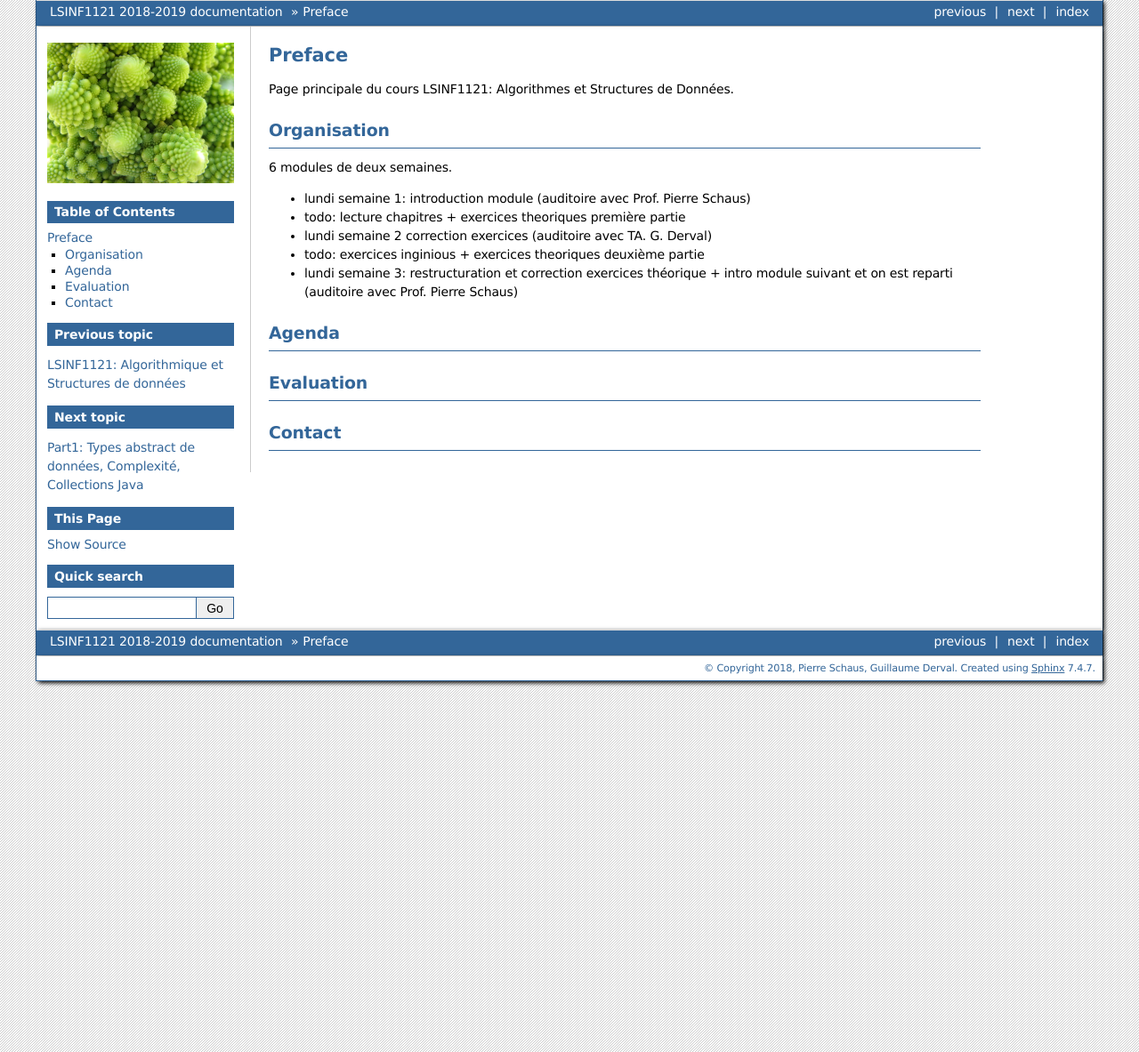
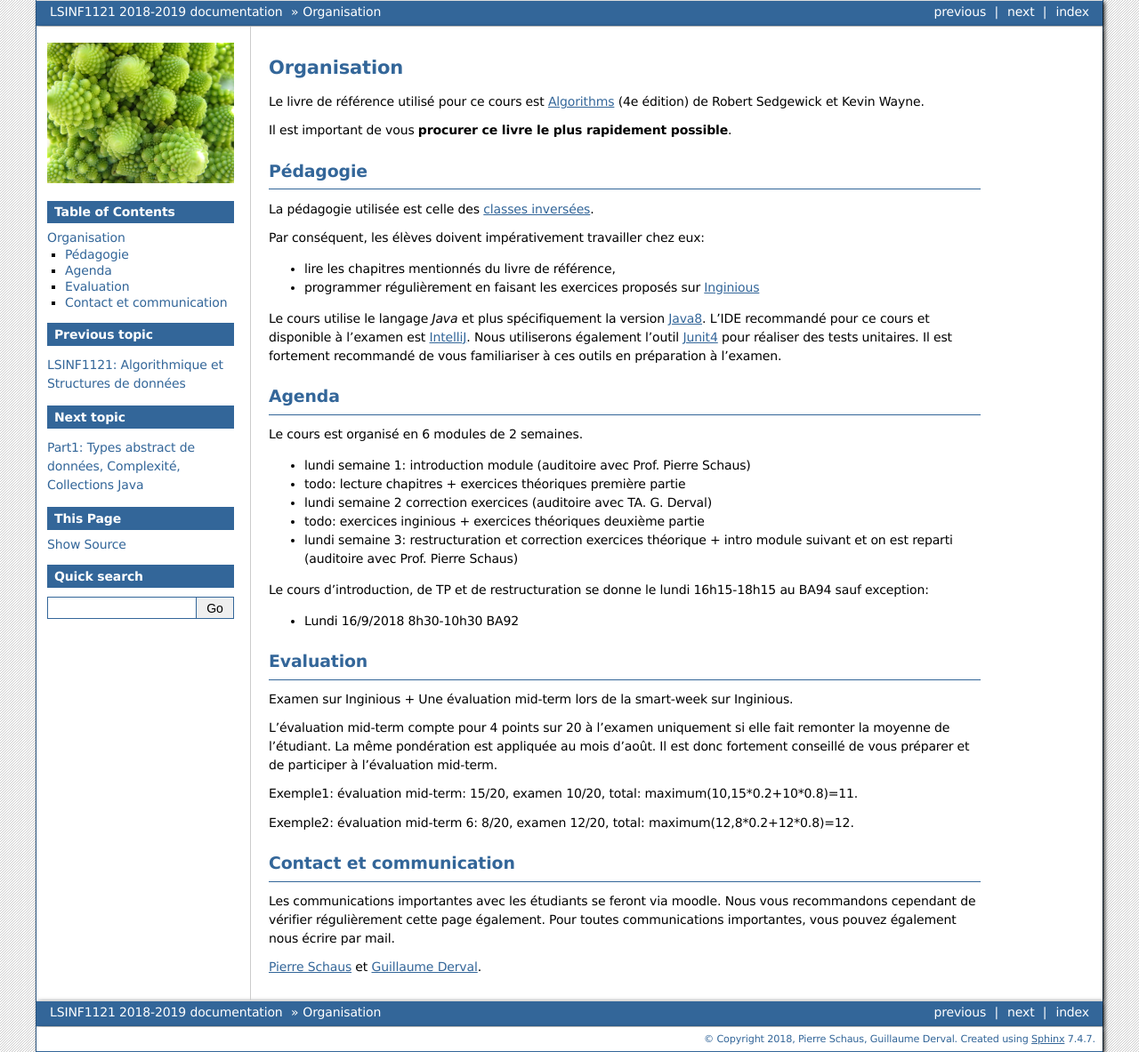
Before and after one commit to pschaus/LINFO1121, a Sphinx documentation site: the page built from source/intro.rst, in a window 1280 px wide. Shown: the whole page at 89% size. Built offline with Sphinx 7.4.7, drawn with Linux system fonts in a browser that asks for light colours; formulas are drawn with MathJax 3.

Commit message:
generalities

```diff
--- a/source/intro.rst
+++ b/source/intro.rst
@@ -1,32 +1,82 @@
-.. _intro:
+	.. _intro:
 
 
 
 ************
-Preface
+Organisation
 ************
 
-Page principale du cours LSINF1121: Algorithmes et Structures de Données.
+
+Le livre de référence utilisé pour ce cours est
+`Algorithms <https://algs4.cs.princeton.edu/home/>`_ (4e édition)
+de Robert Sedgewick et Kevin Wayne.
+
+Il est important de vous **procurer ce livre le plus rapidement possible**.
 
 
-Organisation
+Pédagogie
 =======================================
 
-6 modules de deux semaines.
+
+La pédagogie utilisée est celle des `classes inversées <https://fr.wikipedia.org/wiki/Classe_inversée>`_.
+
+Par conséquent, les élèves doivent impérativement travailler chez eux:
+
+* lire les chapitres mentionnés du livre de référence,
+* programmer régulièrement en faisant les exercices proposés sur Inginious_
+
+
+Le cours utilise le langage *Java* et plus spécifiquement la version Java8_.
+L'IDE recommandé pour ce cours et disponible à l'examen est IntelliJ_.
+Nous utiliserons également l'outil Junit4_ pour réaliser des tests unitaires.
+Il est fortement recommandé de vous familiariser à ces outils en préparation à l'examen.
+
+.. _Java8: https://docs.oracle.com/javase/8/docs/api.
+.. _IntelliJ: https://www.jetbrains.com/idea/
+.. _Inginious: https://inginious.info.ucl.ac.be
+.. _JUnit4: https://junit.org/junit4/.
+
+Agenda
+=======================================
+
+Le cours est organisé en 6 modules de 2 semaines.
+
 
 * lundi semaine 1: introduction module (auditoire avec Prof. Pierre Schaus)
-* todo: lecture chapitres + exercices theoriques première partie
+* todo: lecture chapitres + exercices théoriques première partie
 * lundi semaine 2 correction exercices (auditoire avec TA. G. Derval)
-* todo: exercices inginious + exercices theoriques deuxième partie
+* todo: exercices inginious + exercices théoriques deuxième partie
 * lundi semaine 3: restructuration et correction exercices théorique + intro module suivant et on est reparti (auditoire avec Prof. Pierre Schaus)
 
 
-Agenda
-=======================================
+Le cours d'introduction, de TP et de restructuration
+se donne le lundi 16h15-18h15 au BA94 sauf exception:
+
+* Lundi 16/9/2018 8h30-10h30 BA92
 
 
 Evaluation
 =======================================
 
-Contact
+Examen sur Inginious + Une évaluation mid-term lors de la smart-week sur Inginious.
+
+L'évaluation mid-term compte pour 4 points sur 20 à l'examen uniquement si elle fait remonter la moyenne de l'étudiant.
+La même pondération est appliquée au mois d'août.
+Il est donc fortement conseillé de vous préparer et de participer à l'évaluation mid-term.
+
+Exemple1: évaluation mid-term: 15/20, examen 10/20, total: maximum(10,15*0.2+10*0.8)=11.
+
+Exemple2: évaluation mid-term 6: 8/20, examen 12/20, total: maximum(12,8*0.2+12*0.8)=12.
+
+
+
+Contact et communication
 =======================================
+
+
+Les communications importantes avec les étudiants se feront via moodle.
+Nous vous recommandons cependant de vérifier régulièrement cette page également.
+Pour toutes communications importantes, vous pouvez également nous écrire par mail.
+
+`Pierre Schaus <pierre.schaus@uclouvain.be>`_ et
+`Guillaume Derval <guillaume.derval@uclouvain.be>`_.
```
